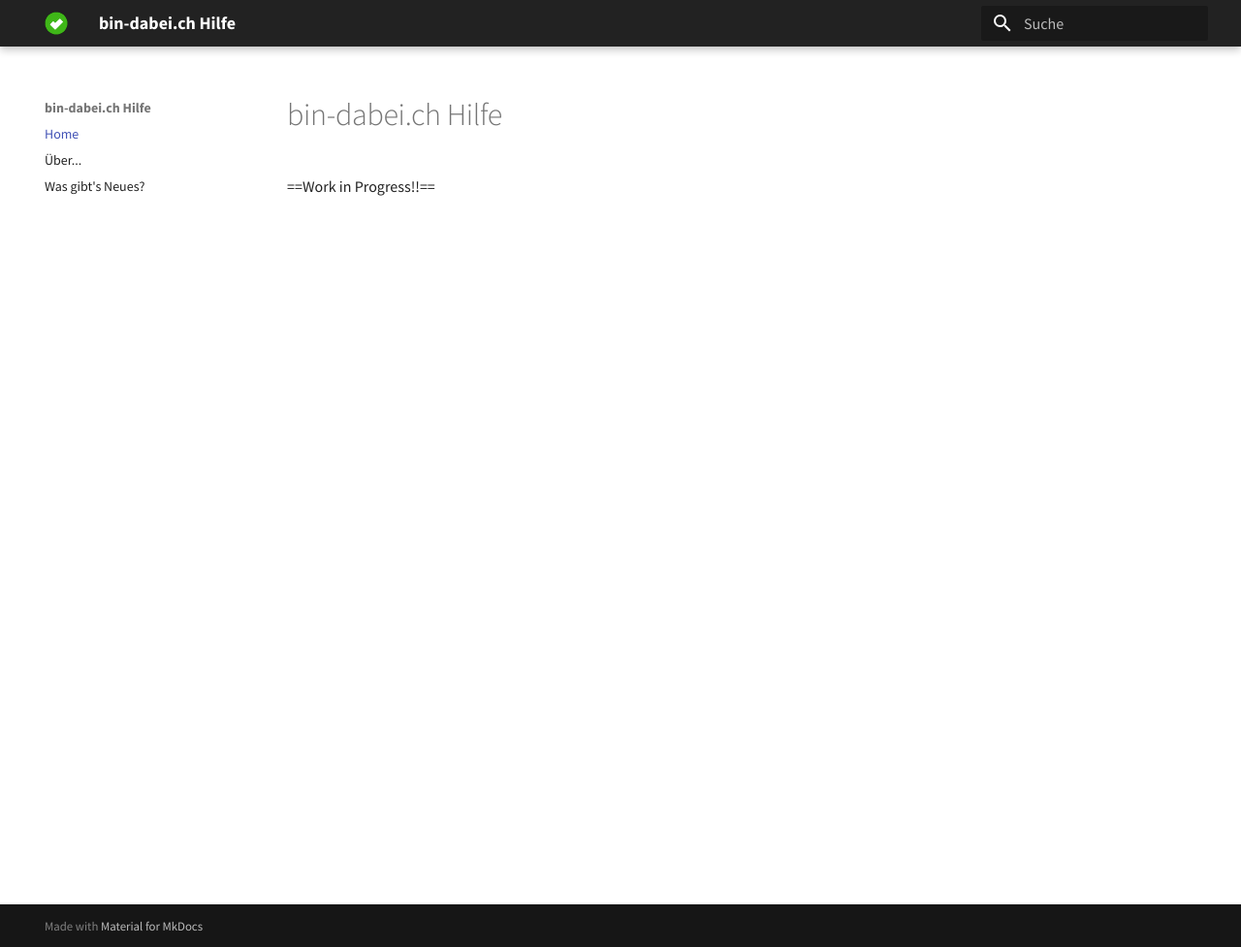
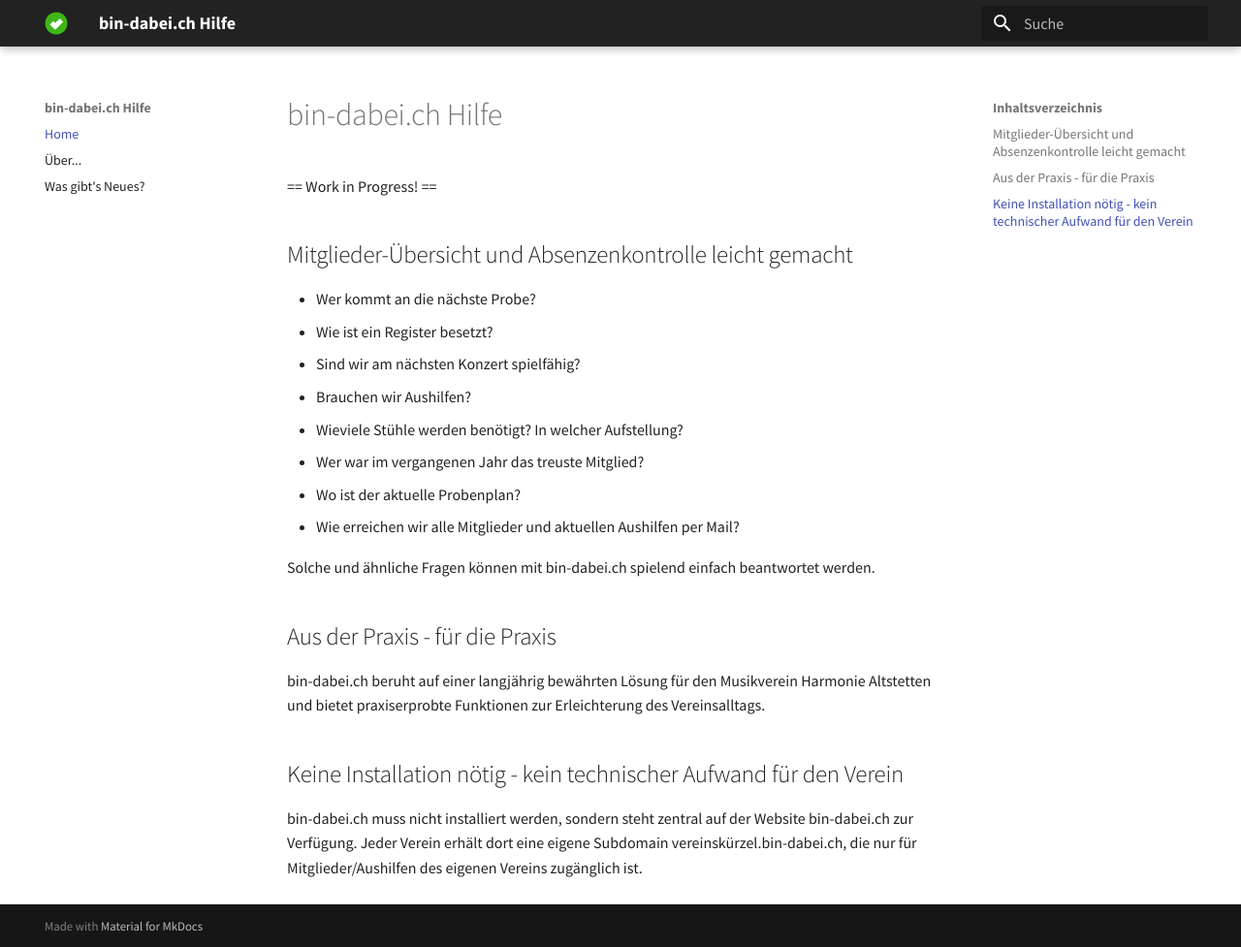
Before and after one commit to ritterg/bin-dabei-dokumentation, an MkDocs documentation site: the page built from docs/index.md, in a window 1280 px wide and 977 px high. Shown: the whole window at 97% size. Built offline with MkDocs 1.6.1 and Material for MkDocs 9.7.7, drawn with Linux system fonts in a browser that asks for light colours; some web fonts are replaced.

Commit message:
index page

```diff
--- a/docs/index.md
+++ b/docs/index.md
@@ -1,3 +1,26 @@
 # bin-dabei.ch Hilfe
 
-==Work in Progress!!==
+== Work in Progress! ==
+
+## Mitglieder-Übersicht und Absenzenkontrolle leicht gemacht
+
+- Wer kommt an die nächste Probe?
+- Wie ist ein Register besetzt?
+- Sind wir am nächsten Konzert spielfähig?
+- Brauchen wir Aushilfen?
+- Wieviele Stühle werden benötigt? In welcher Aufstellung?
+- Wer war im vergangenen Jahr das treuste Mitglied?
+- Wo ist der aktuelle Probenplan?
+- Wie erreichen wir alle Mitglieder und aktuellen Aushilfen per Mail?
+
+Solche und ähnliche Fragen können mit bin-dabei.ch spielend einfach beantwortet werden.
+
+## Aus der Praxis - für die Praxis
+
+bin-dabei.ch beruht auf einer langjährig bewährten Lösung für den Musikverein Harmonie Altstetten und bietet praxiserprobte Funktionen zur Erleichterung des Vereinsalltags.
+
+
+## Keine Installation nötig - kein technischer Aufwand für den Verein
+
+bin-dabei.ch muss nicht installiert werden, sondern steht zentral auf der Website bin-dabei.ch zur Verfügung.
+Jeder Verein erhält dort eine eigene Subdomain vereinskürzel.bin-dabei.ch, die nur für Mitglieder/Aushilfen des eigenen Vereins zugänglich ist.
```
